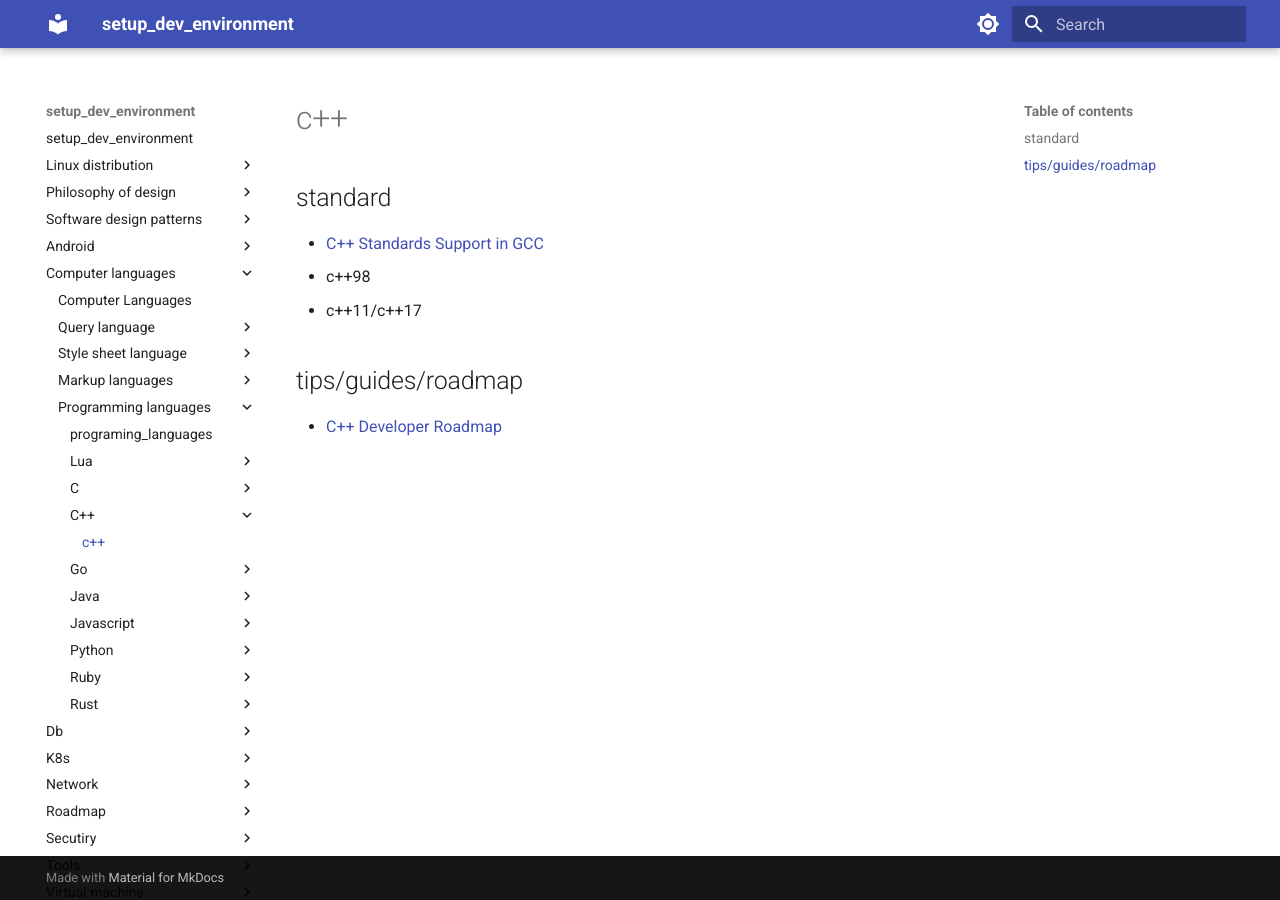
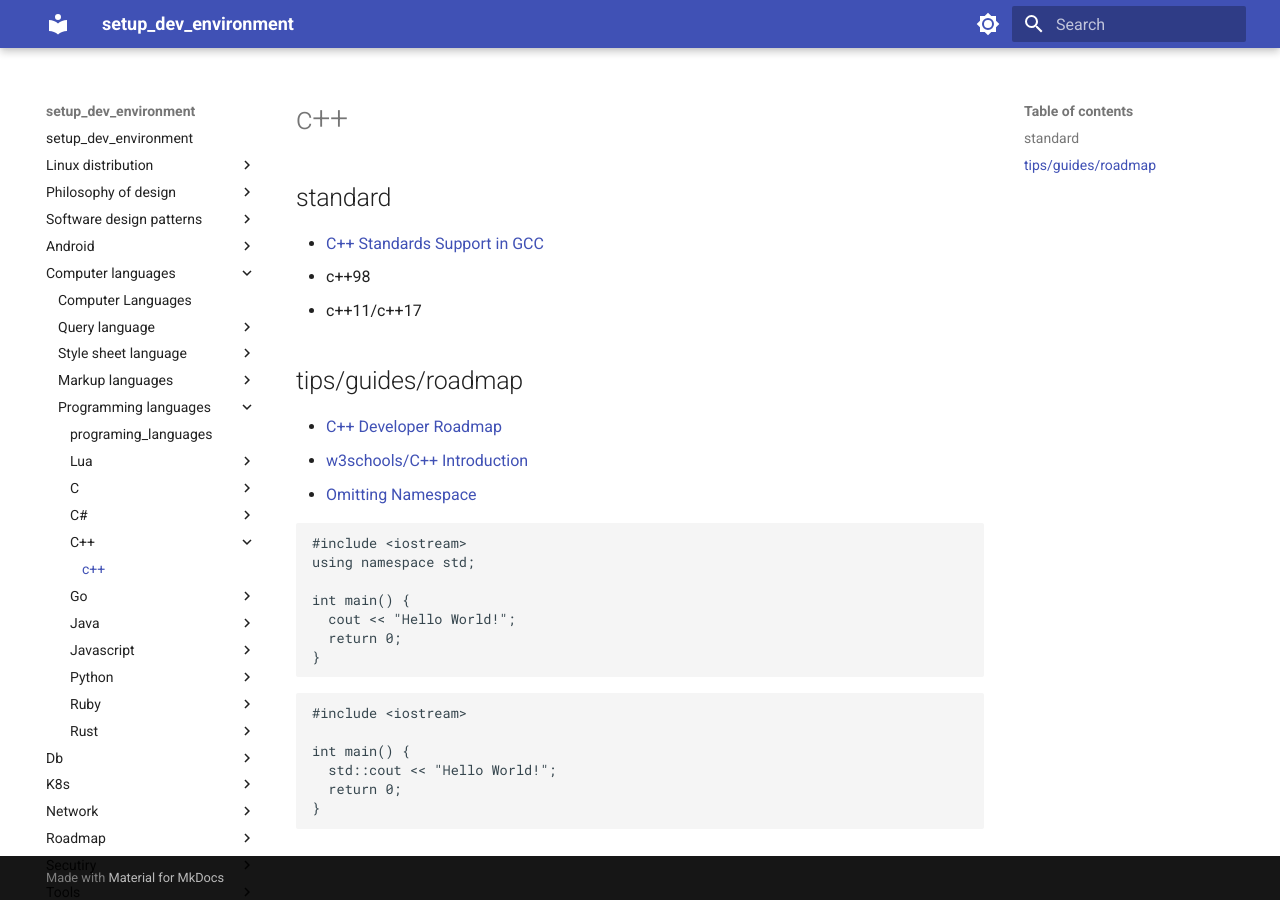
Before and after one commit to hong539/setup_dev_environment, an MkDocs documentation site: the page built from docs/computer languages/programming_languages/c++/c++.md, in a window 1280 px wide. Built offline with MkDocs 1.6.1 and Material for MkDocs 9.7.7, drawn with Linux system fonts in a browser that asks for light colours.

Commit message:
Update docs

````diff
--- a/docs/computer languages/programming_languages/c++/c++.md
+++ b/docs/computer languages/programming_languages/c++/c++.md
@@ -9,3 +9,24 @@
 ## tips/guides/roadmap
 
 * [C++ Developer Roadmap](https://roadmap.sh/cpp)
+* [w3schools/C++ Introduction](https://www.w3schools.com/cpp/cpp_intro.asp)
+* [Omitting Namespace](https://www.w3schools.com/cpp/cpp_syntax.asp)
+
+```c++
+#include <iostream>
+using namespace std;
+
+int main() {
+  cout << "Hello World!";
+  return 0;
+}
+```
+
+```c++
+#include <iostream>
+
+int main() {
+  std::cout << "Hello World!";
+  return 0;
+}
+```
````
Also changed, not shown: docs/Linux_distribution/shell/GNU_coreutils.md (added, +11 -0 lines), docs/computer languages/programming_languages/c#/c#.md (added, +7 -0 lines).
